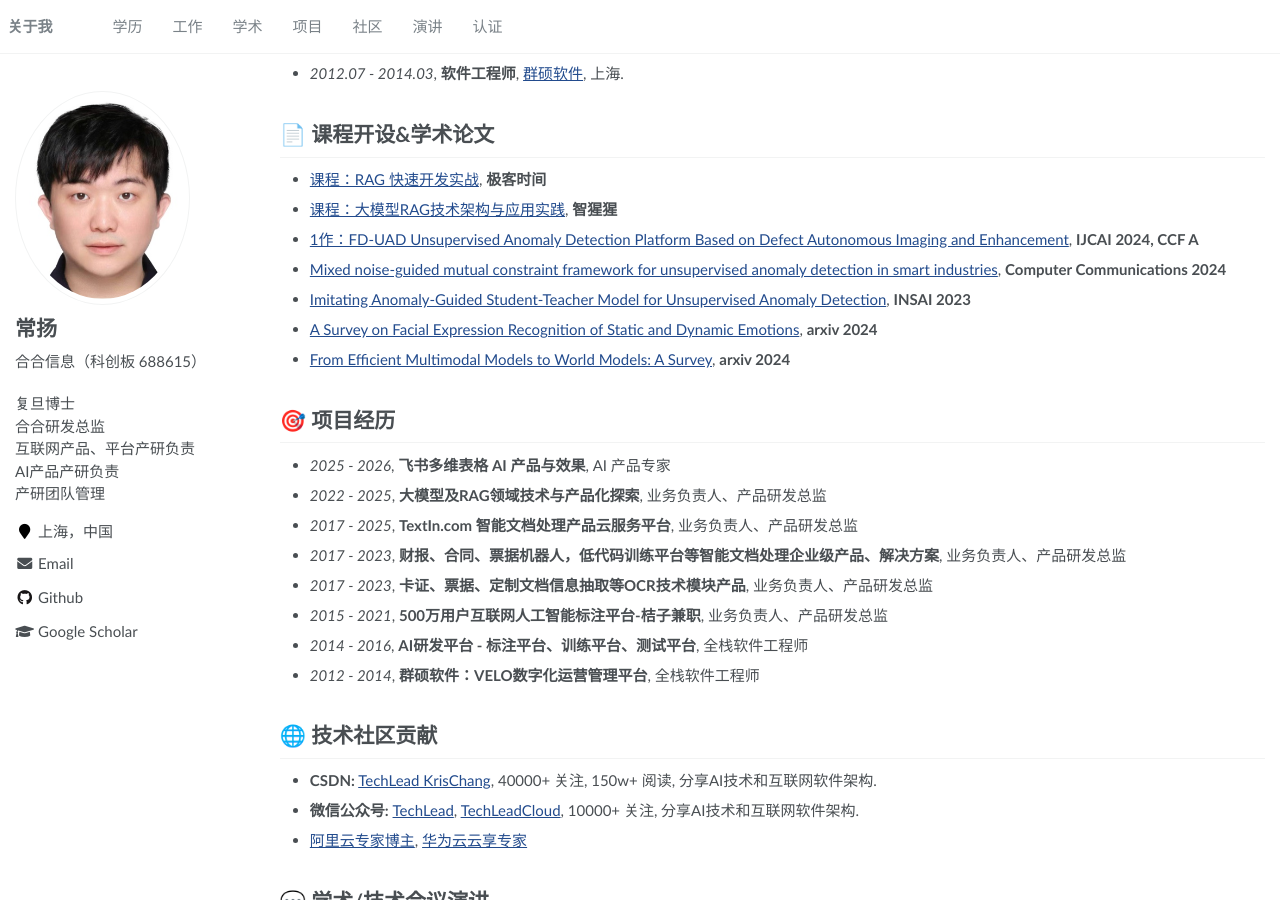
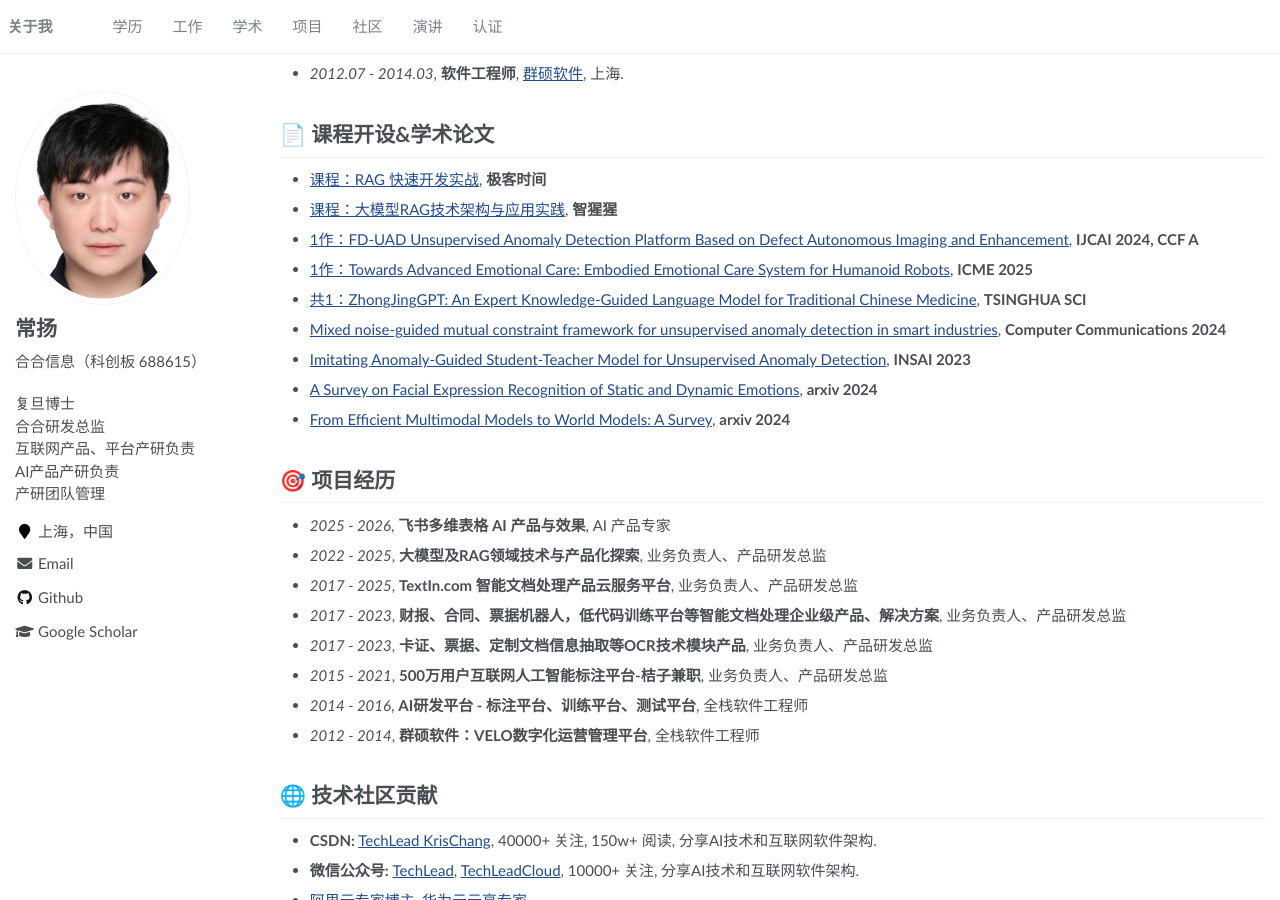
Before and after one commit to yangchangcy/yangchangcy.github.io, a Jekyll site: the page built from _pages/about.md, in a window 1280 px wide and 900 px high, scrolled down 360 px. Built offline with Jekyll 4.4.1, drawn with Linux system fonts in a browser that asks for light colours.

Commit message:
Update about.md

```diff
--- a/_pages/about.md
+++ b/_pages/about.md
@@ -45,6 +45,10 @@ redirect_from:
 - [课程：大模型RAG技术架构与应用实践](https://aiorang.com/c/ZWEzZWIzODFhOWJiZGUxMDc5YzM=), **智猩猩**
 
 - [1作：FD-UAD Unsupervised Anomaly Detection Platform Based on Defect Autonomous Imaging and Enhancement](https://www.ijcai.org/proceedings/2024/0993.pdf), **IJCAI 2024, CCF A**
+
+- [1作：Towards Advanced Emotional Care: Embodied Emotional Care System for Humanoid Robots](https://ieeexplore.ieee.org/document/11208942), **ICME 2025**
+
+- [共1：ZhongJingGPT: An Expert Knowledge-Guided Language Model for Traditional Chinese Medicine](https://www.sciopen.com/article/10.26599/TST.2025.9010046), **TSINGHUA SCI**
 
 - [Mixed noise-guided mutual constraint framework for unsupervised anomaly detection in smart industries](https://www.sciencedirect.com/science/article/pii/S0140366423004723), **Computer Communications 2024**
 
```
